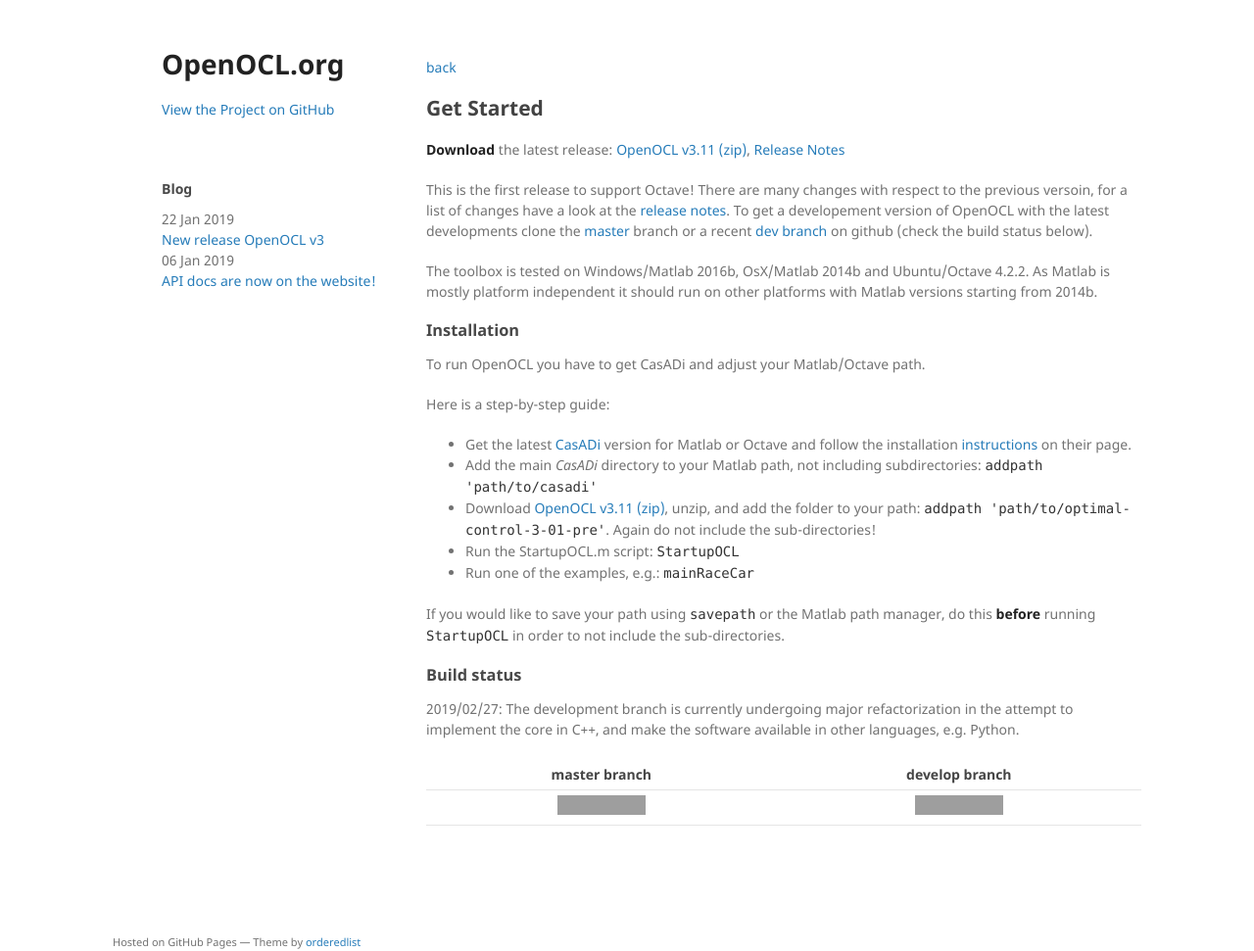
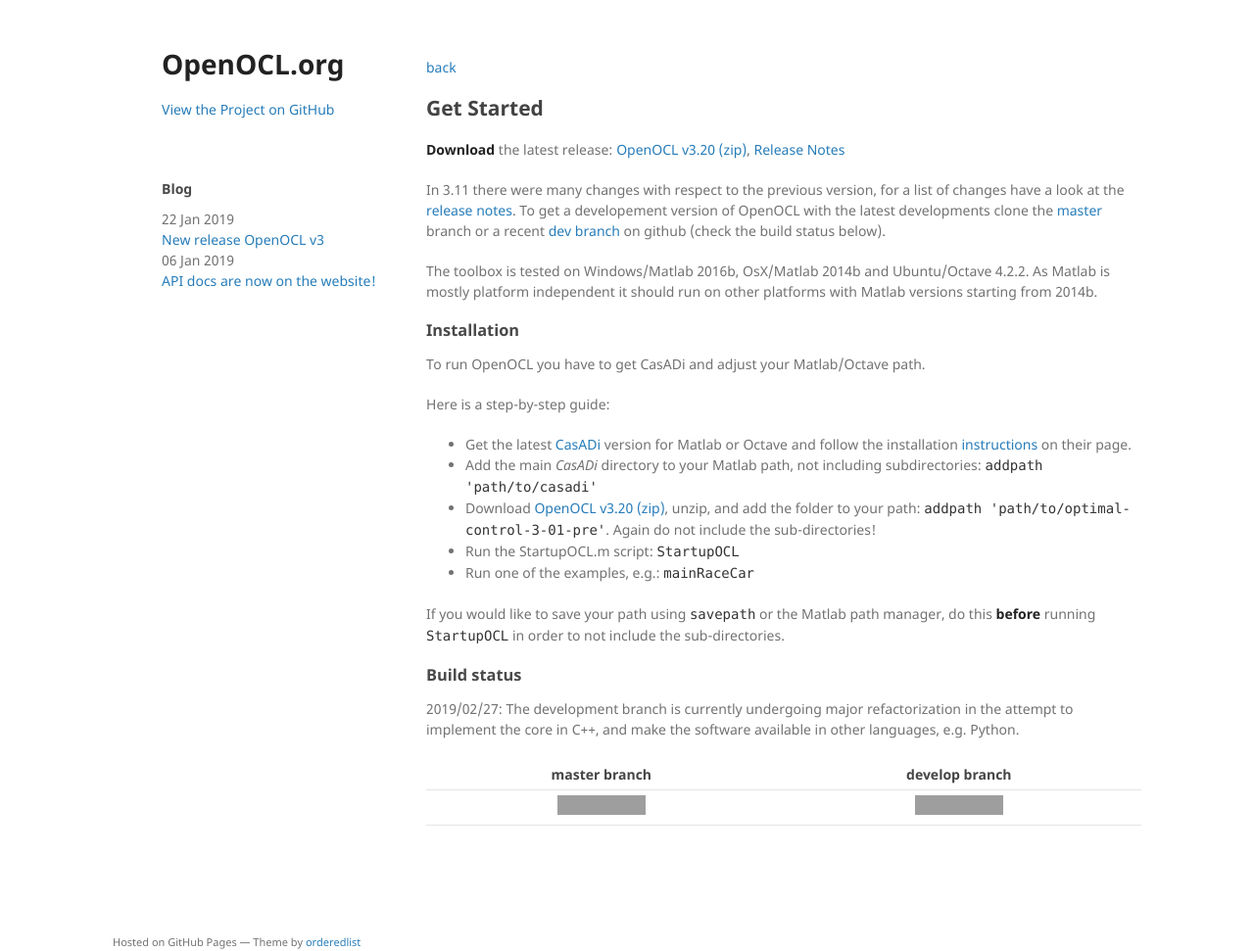
Before and after one commit to OpenOCL/openocl.github.io, a Jekyll site: the page built from get-started.md, in a window 1280 px wide and 971 px high. Shown: the whole window at 98% size. Built offline with Jekyll 4.4.1, drawn with Linux system fonts in a browser that asks for light colours; our own code applies the rules of GitHub Pages for plain Markdown files; grey boxes are pictures that could not be loaded.

Commit message:
Update get-started.md

```diff
--- a/get-started.md
+++ b/get-started.md
@@ -4,9 +4,9 @@
 title: Get Started
 ---
 
-**Download** the latest release: [OpenOCL v3.11 (zip)](https://github.com/OpenOCL/OpenOCL/archive/v.3.11.zip), [Release Notes](https://github.com/OpenOCL/OpenOCL/releases/tag/v.3.11)
+**Download** the latest release: [OpenOCL v3.20 (zip)](https://github.com/OpenOCL/OpenOCL/archive/v.3.20.zip), [Release Notes](https://github.com/OpenOCL/OpenOCL/releases)
 
-This is the first release to support Octave! There are many changes with respect to the previous versoin, for a list of changes have a look at the [release notes](https://github.com/OpenOCL/OpenOCL/releases/tag/v.3.11). To get a developement version of OpenOCL with the latest developments clone the [master](https://github.com/OpenOCL/OpenOCL/tree/master) branch or a recent [dev branch](https://github.com/OpenOCL/OpenOCL/branches) on github (check the build status below).
+In 3.11 there were many changes with respect to the previous version, for a list of changes have a look at the [release notes](https://github.com/OpenOCL/OpenOCL/releases). To get a developement version of OpenOCL with the latest developments clone the [master](https://github.com/OpenOCL/OpenOCL/tree/master) branch or a recent [dev branch](https://github.com/OpenOCL/OpenOCL/branches) on github (check the build status below).
 
 The toolbox is tested on Windows/Matlab 2016b, OsX/Matlab 2014b and Ubuntu/Octave 4.2.2. As Matlab is mostly platform independent it should run on other platforms with Matlab versions starting from 2014b.
 
@@ -18,7 +18,7 @@
 
 * Get the latest [CasADi](http://casadi.org) version for Matlab or Octave and follow the installation [instructions](https://web.casadi.org/get/) on their page.
 * Add the main *CasADi* directory to your Matlab path, not including subdirectories: `addpath 'path/to/casadi'`
-* Download [OpenOCL v3.11 (zip)](https://github.com/OpenOCL/OpenOCL/archive/v.3.11.zip), unzip, and add the folder to your path: `addpath 'path/to/optimal-control-3-01-pre'`. Again do not include the sub-directories!
+* Download [OpenOCL v3.20 (zip)](https://github.com/OpenOCL/OpenOCL/archive/v.3.20.zip), unzip, and add the folder to your path: `addpath 'path/to/optimal-control-3-01-pre'`. Again do not include the sub-directories!
 * Run the StartupOCL.m script: `StartupOCL`
 * Run one of the examples, e.g.: `mainRaceCar`
 
```
